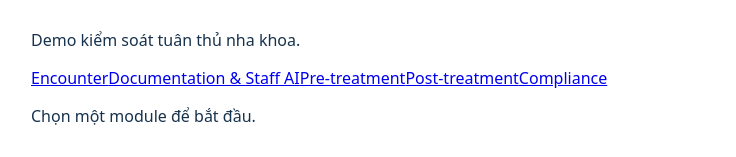
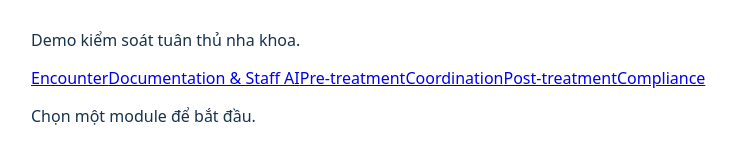
Before and after one commit to tbmdemi/EnterEngineering, a React (Vite) app in the folder frontend/: page / in a window 1280 px wide. Shown: the part 153-310 px from the top of the page, without its empty margins (97-833 px from the left). Built offline with nearby package versions, Linux system fonts and the light colour scheme.

Commit message:
chore: wire coordination module

```diff
--- a/frontend/src/routes.js
+++ b/frontend/src/routes.js
@@ -1,8 +1,9 @@
 // Feature modules export: export const route = { path, label, Component }
 import { route as complianceRoute } from "./features/compliance";
+import { route as coordinationRoute } from "./features/coordination";
 import { route as documentationAiRoute } from "./features/documentation-ai";
 import { route as encounterRoute } from "./features/encounter";
 import { route as preTreatmentRoute } from "./features/pre-treatment";
 import { route as postTreatmentChatRoute } from "./features/post-treatment-chat";
 
-export const featureRoutes = [encounterRoute, documentationAiRoute, preTreatmentRoute, postTreatmentChatRoute, complianceRoute];
+export const featureRoutes = [encounterRoute, documentationAiRoute, preTreatmentRoute, coordinationRoute, postTreatmentChatRoute, complianceRoute];
```
Also changed, not shown: 1 other file (tests, documents, lock files or other folders).
